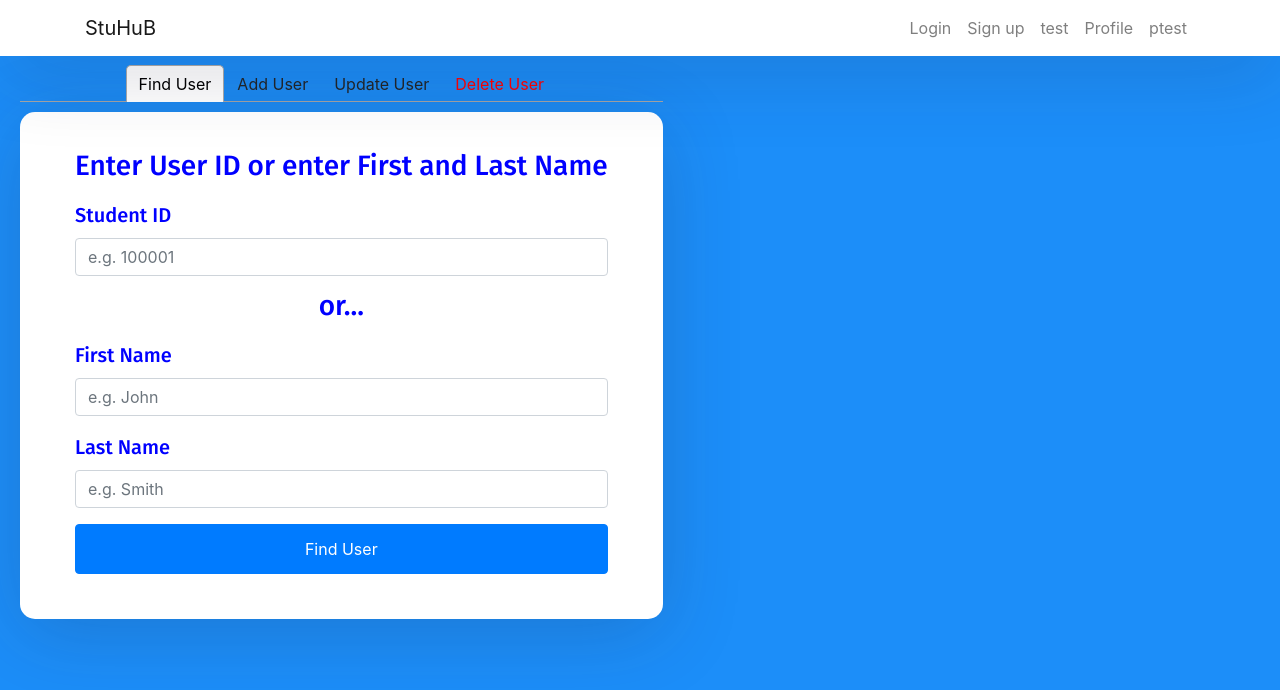
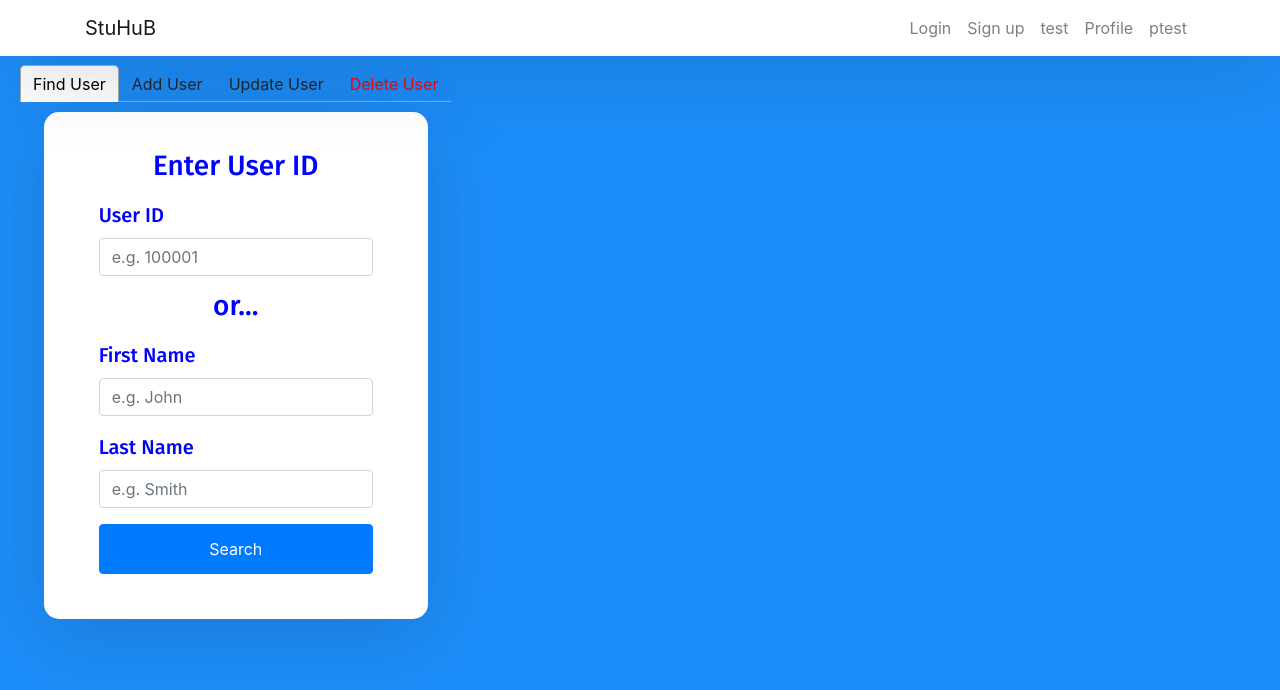
Before and after one commit to jtagaca/StuHub_Public, a React (Create React App) app in the folder client/: page /ptest in a window 1280 px wide. Shown: the top 690 px of the page. Built offline with nearby package versions, Linux system fonts and the light colour scheme.

Commit message:
some ptest cleanup

```diff
--- a/client/src/components/ptest.js
+++ b/client/src/components/ptest.js
@@ -14,7 +14,7 @@ import "../index.css";
 
 function ptest() {
   return (
-    <div style={{position: 'absolute', top: 64, marginLeft: 0}}>
+    <div style={{position: 'absolute', top: 64}}>
     <Tabs>
         <TabList>
             <Tab>Find User</Tab>
@@ -26,10 +26,10 @@ function ptest() {
           <form>
             <div className="auth-wrapper">
               <div className="auth-inner">
-                <h3>Enter User ID or enter First and Last Name</h3>
+                <h3>Enter User ID</h3>
 
                 <div className="form-group">
-                  <label>Student ID</label>
+                  <label>User ID</label>
                   <input
                     type="text"
                     className="form-control"
@@ -54,7 +54,7 @@ function ptest() {
                   />
                 </div>
                 <button type="submit" className="btn btn-primary btn-block">
-                  Find User
+                  Search
                 </button>
               </div>
             </div>
@@ -67,7 +67,7 @@ function ptest() {
               <h3>Enter New User Profile</h3>
 
               <div className="form-group">
-                <label>Student ID</label>
+                <label>User ID</label>
                 <input
                   type="text"
                   className="form-control"
@@ -125,17 +125,46 @@ function ptest() {
         </form>
         </TabPanel>
         <TabPanel>
-            <h3>title 2 junk</h3>
+          <form>
+            <div className="auth-wrapper">
+              <div className="auth-inner">
+                <h3>Enter User ID to Update</h3>
+
+                <div className="form-group">
+                  <label>Student ID</label>
+                  <input
+                    type="text"
+                    className="form-control"
+                    placeholder="e.g. 100001"
+                  />
+                </div>
+                <button type="submit" className="btn btn-primary btn-block">
+                  Update User
+                </button>
+              </div>
+            </div>
+          </form>
         </TabPanel>
         <TabPanel>
-        <h3>Delete User Account</h3>
-              <Formb>
-                <Row>
-                  <Col>
-                    <Formb.Control placeholder="Student ID" />
-                  </Col>
-                </Row>
-              </Formb>
+        <form>
+            <div className="auth-wrapper">
+              <div className="auth-inner">
+                <h3>Enter User ID to Delete</h3>
+
+                <div className="form-group">
+                  <label>Student ID</label>
+                  <input
+                    type="text"
+                    className="form-control"
+                    placeholder="e.g. 100001"
+                  />
+                </div>
+                <button type="submit" className="btn btn-primary btn-block" style={{backgroundColor:'red'}}>
+                  Delete User
+                </button>
+              </div>
+            </div>
+          </form>
         </TabPanel>
     </Tabs>
     </div>
```
